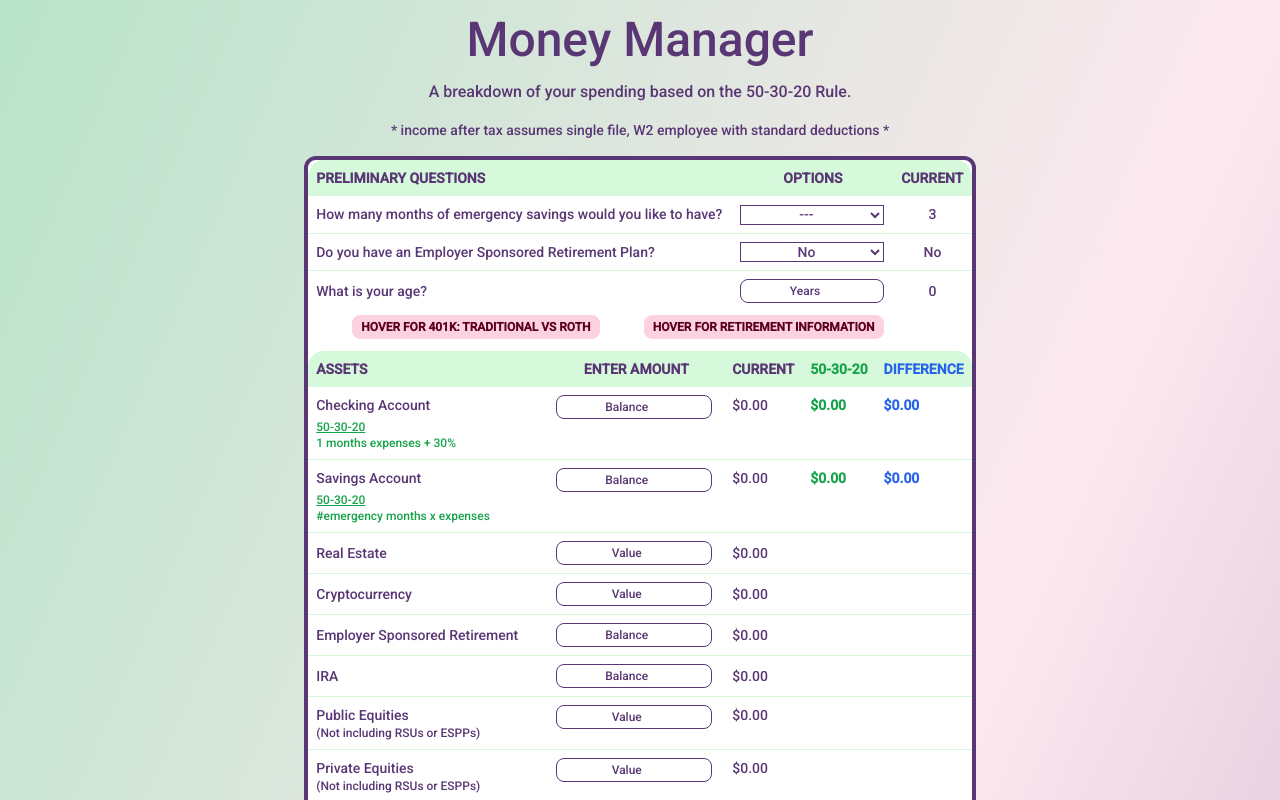
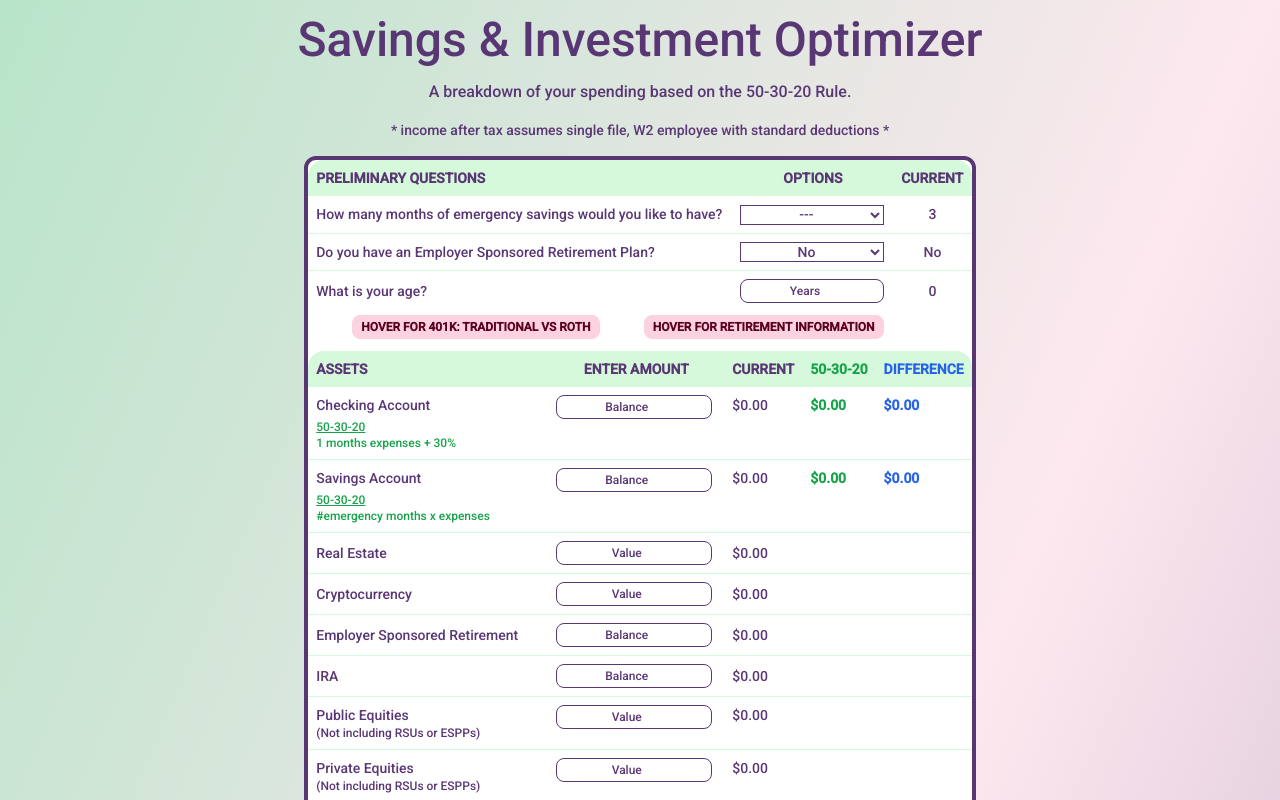
Before and after one commit to jcseeley/Money-Manager, a React (Create React App) app: page / in a window 1280 px wide. Shown: the top 800 px of the page. Built offline with nearby package versions, Linux system fonts and the light colour scheme.

Commit message:
Change name to 'Savings & Investment Optimizer'

```diff
--- a/public/index.html
+++ b/public/index.html
@@ -30,7 +30,7 @@
       work correctly both with client-side routing and a non-root public URL.
       Learn how to configure a non-root public URL by running `npm run build`.
     -->
-    <title>Money Manager</title>
+    <title>Savings & Investment Optimizer</title>
   </head>
   <body>
     <noscript>You need to enable JavaScript to run this app.</noscript>
--- a/src/components/NetWorthDash.js
+++ b/src/components/NetWorthDash.js
@@ -313,7 +313,7 @@ const NetWorthDash = () => {
   return (
     <React.Fragment>
       <div className="grid text-aura-purple bg-center bg-gradient-to-br from-aura-green/50 via-aura-pink/50 to-aura-purple/50">
-        <h1 id="header" className="text-center text-5xl mt-4 mb-4">Money Manager</h1>
+        <h1 id="header" className="text-center text-5xl mt-4 mb-4">Savings & Investment Optimizer</h1>
         <p className="text-center mb-4">A breakdown of your spending based on the 50-30-20 Rule.</p>
         <p className="text-center text-sm mb-4">* income after tax assumes single file, W2 employee with standard deductions *</p>
         {/* FORM START */}
```
